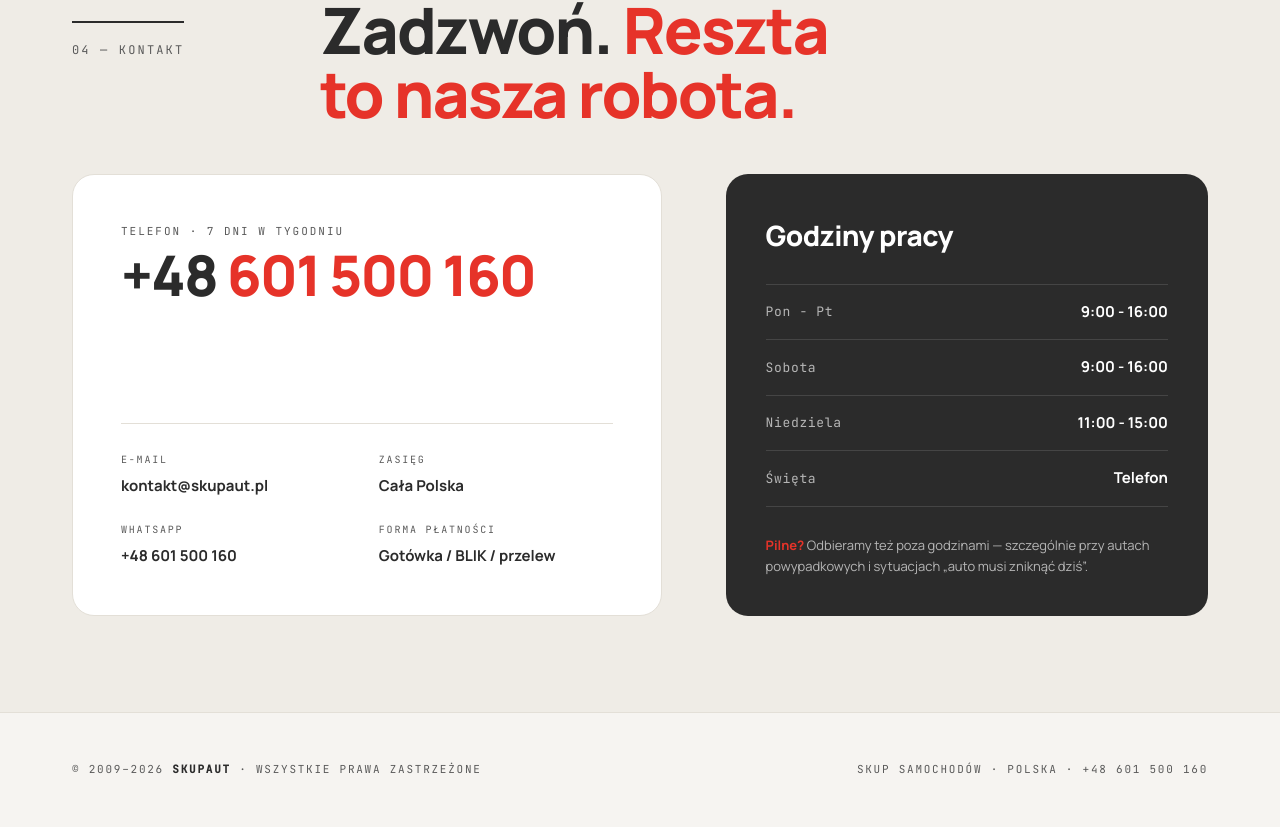
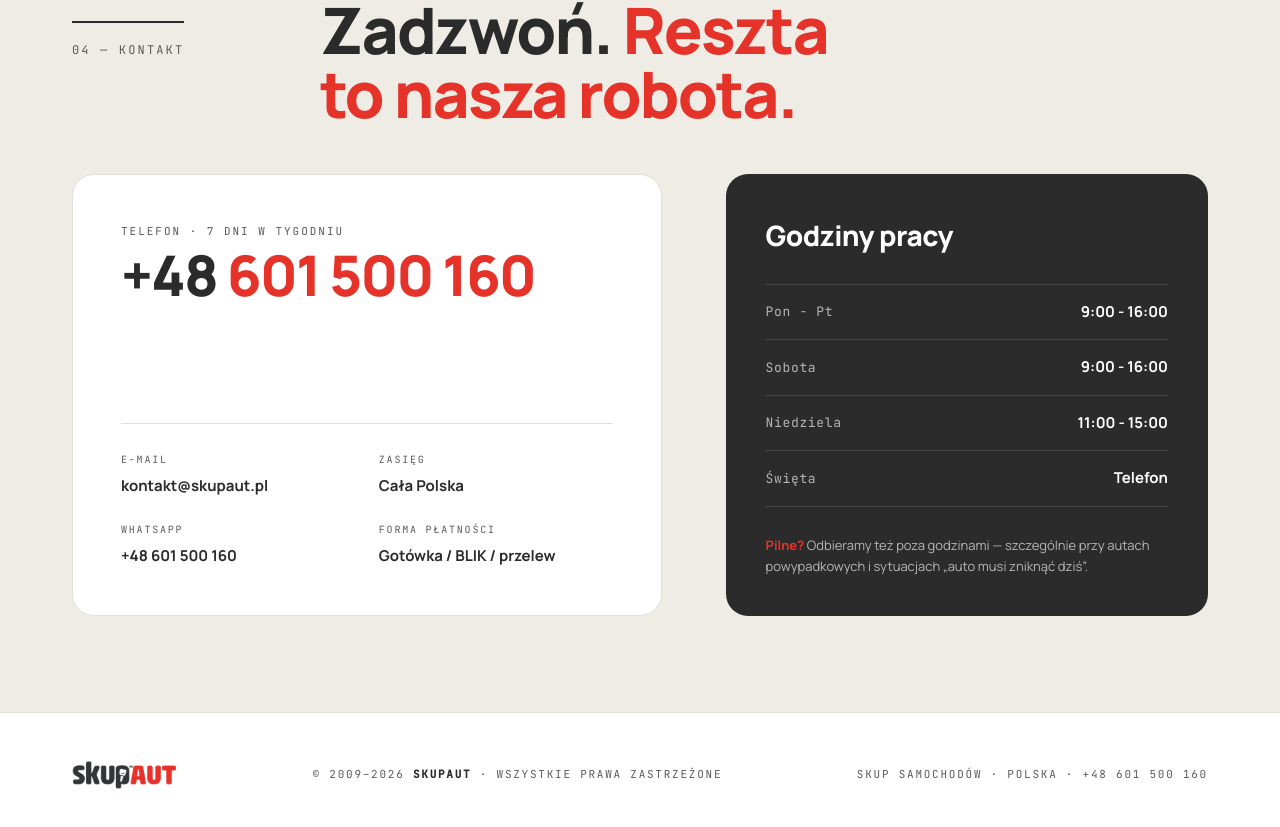
Before and after one commit to Kris1027/nextjs-autoshop, a Next.js app: page / in a window 1280 px wide. Shown: the part 2860-3687 px from the top of the page. Built offline with nearby package versions, Linux system fonts and the light colour scheme.

Commit message:
Add logo to footer and match header background
- Show the logo at the start of the footer (28px, stacks on top on
  mobile where the footer is a column)
- Give the footer the same white background as the header so the
  logo and the page frame read consistently

```diff
--- a/src/components/layout/footer.tsx
+++ b/src/components/layout/footer.tsx
@@ -1,9 +1,12 @@
+import Image from 'next/image';
+import logo from '@public/logo-1.png';
 import { phone, businessName } from '@/lib/data';
 
 export default function Footer() {
   return (
-    <footer className='py-12 border-t border-line'>
-      <div className='max-w-300 mx-auto px-8 max-[560px]:px-5 flex justify-between items-center gap-6 max-[560px]:flex-col max-[560px]:items-start max-[560px]:gap-3 font-mono text-[11px] uppercase tracking-[0.16em] text-ink-soft leading-relaxed'>
+    <footer className='py-12 border-t border-line bg-white'>
+      <div className='max-w-300 mx-auto px-8 max-[560px]:px-5 flex justify-between items-center gap-6 max-[560px]:flex-col max-[560px]:items-start max-[560px]:gap-4 font-mono text-[11px] uppercase tracking-[0.16em] text-ink-soft leading-relaxed'>
+        <Image src={logo} alt='skup aut logo' height={28} />
         <div>
           © 2009–2026 <b className='text-ink'>{businessName}</b> · Wszystkie
           prawa zastrzeżone
```
